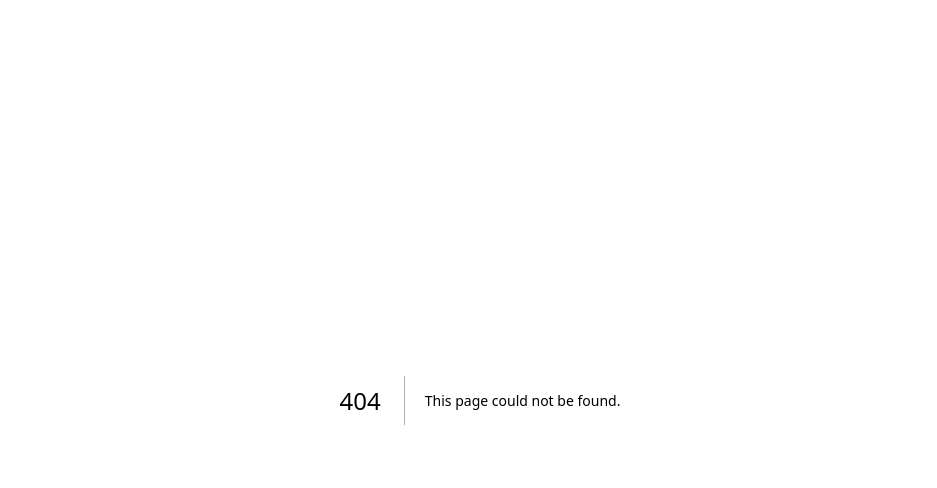
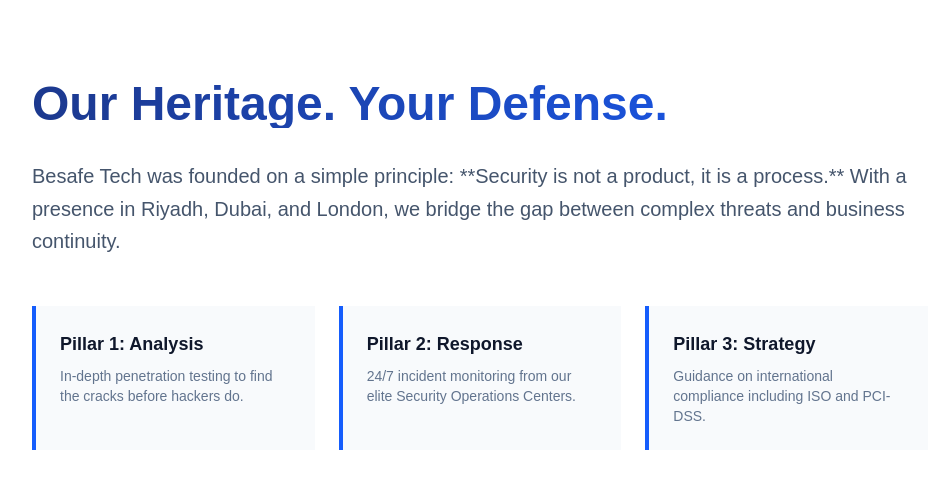
Before and after one commit to satoyume13/besafe-v2, a Next.js app: page /about in a window 1280 px wide. Before the commit this address had no page. Shown: the top 488 px of the page, without its empty margins (160-1097 px from the left). Built offline with nearby package versions, Linux system fonts and the light colour scheme.

Commit message:
about page

```diff
--- /dev/null
+++ b/app/about/page.tsx
@@ -0,0 +1,32 @@
+export default function AboutPage() {
+  return (
+    <main className="bg-white min-h-screen py-20 px-6 text-slate-900">
+      <div className="max-w-4xl mx-auto">
+        <h1 className="text-5xl font-extrabold mb-8 bg-gradient-to-r from-blue-900 to-blue-600 bg-clip-text text-transparent">
+          Our Heritage. Your Defense.
+        </h1>
+
+        <p className="text-xl text-slate-600 leading-relaxed mb-12">
+          Besafe Tech was founded on a simple principle: **Security is not a product, it is a process.** With a presence in Riyadh, Dubai, and London, we bridge the gap between
+          complex threats and business continuity.
+        </p>
+
+        {/* The Three Pillars Layout */}
+        <div className="grid md:grid-cols-3 gap-6">
+          <div className="p-6 border-l-4 border-blue-600 bg-slate-50">
+            <h3 className="font-bold text-lg mb-2">Pillar 1: Analysis</h3>
+            <p className="text-sm text-slate-500">In-depth penetration testing to find the cracks before hackers do.</p>
+          </div>
+          <div className="p-6 border-l-4 border-blue-600 bg-slate-50">
+            <h3 className="font-bold text-lg mb-2">Pillar 2: Response</h3>
+            <p className="text-sm text-slate-500">24/7 incident monitoring from our elite Security Operations Centers.</p>
+          </div>
+          <div className="p-6 border-l-4 border-blue-600 bg-slate-50">
+            <h3 className="font-bold text-lg mb-2">Pillar 3: Strategy</h3>
+            <p className="text-sm text-slate-500">Guidance on international compliance including ISO and PCI-DSS.</p>
+          </div>
+        </div>
+      </div>
+    </main>
+  );
+}
--- a/app/page.tsx
+++ b/app/page.tsx
@@ -0,0 +1,65 @@
+import Image from "next/image";
+
+export default function Home() {
+  return (
+    <div className="flex flex-col flex-1 items-center justify-center bg-zinc-50 font-sans dark:bg-black">
+      <main className="flex flex-1 w-full max-w-3xl flex-col items-center justify-between py-32 px-16 bg-white dark:bg-black sm:items-start">
+        <Image
+          className="dark:invert"
+          src="/next.svg"
+          alt="Next.js logo"
+          width={100}
+          height={20}
+          priority
+        />
+        <div className="flex flex-col items-center gap-6 text-center sm:items-start sm:text-left">
+          <h1 className="max-w-xs text-3xl font-semibold leading-10 tracking-tight text-black dark:text-zinc-50">
+            To get started, edit the page.tsx file.
+          </h1>
+          <p className="max-w-md text-lg leading-8 text-zinc-600 dark:text-zinc-400">
+            Looking for a starting point or more instructions? Head over to{" "}
+            <a
+              href="https://vercel.com/templates?framework=next.js&utm_source=create-next-app&utm_medium=appdir-template-tw&utm_campaign=create-next-app"
+              className="font-medium text-zinc-950 dark:text-zinc-50"
+            >
+              Templates
+            </a>{" "}
+            or the{" "}
+            <a
+              href="https://nextjs.org/learn?utm_source=create-next-app&utm_medium=appdir-template-tw&utm_campaign=create-next-app"
+              className="font-medium text-zinc-950 dark:text-zinc-50"
+            >
+              Learning
+            </a>{" "}
+            center.
+          </p>
+        </div>
+        <div className="flex flex-col gap-4 text-base font-medium sm:flex-row">
+          <a
+            className="flex h-12 w-full items-center justify-center gap-2 rounded-full bg-foreground px-5 text-background transition-colors hover:bg-[#383838] dark:hover:bg-[#ccc] md:w-[158px]"
+            href="https://vercel.com/new?utm_source=create-next-app&utm_medium=appdir-template-tw&utm_campaign=create-next-app"
+            target="_blank"
+            rel="noopener noreferrer"
+          >
+            <Image
+              className="dark:invert"
+              src="/vercel.svg"
+              alt="Vercel logomark"
+              width={16}
+              height={16}
+            />
+            Deploy Now
+          </a>
+          <a
+            className="flex h-12 w-full items-center justify-center rounded-full border border-solid border-black/[.08] px-5 transition-colors hover:border-transparent hover:bg-black/[.04] dark:border-white/[.145] dark:hover:bg-[#1a1a1a] md:w-[158px]"
+            href="https://nextjs.org/docs?utm_source=create-next-app&utm_medium=appdir-template-tw&utm_campaign=create-next-app"
+            target="_blank"
+            rel="noopener noreferrer"
+          >
+            Documentation
+          </a>
+        </div>
+      </main>
+    </div>
+  );
+}
```
